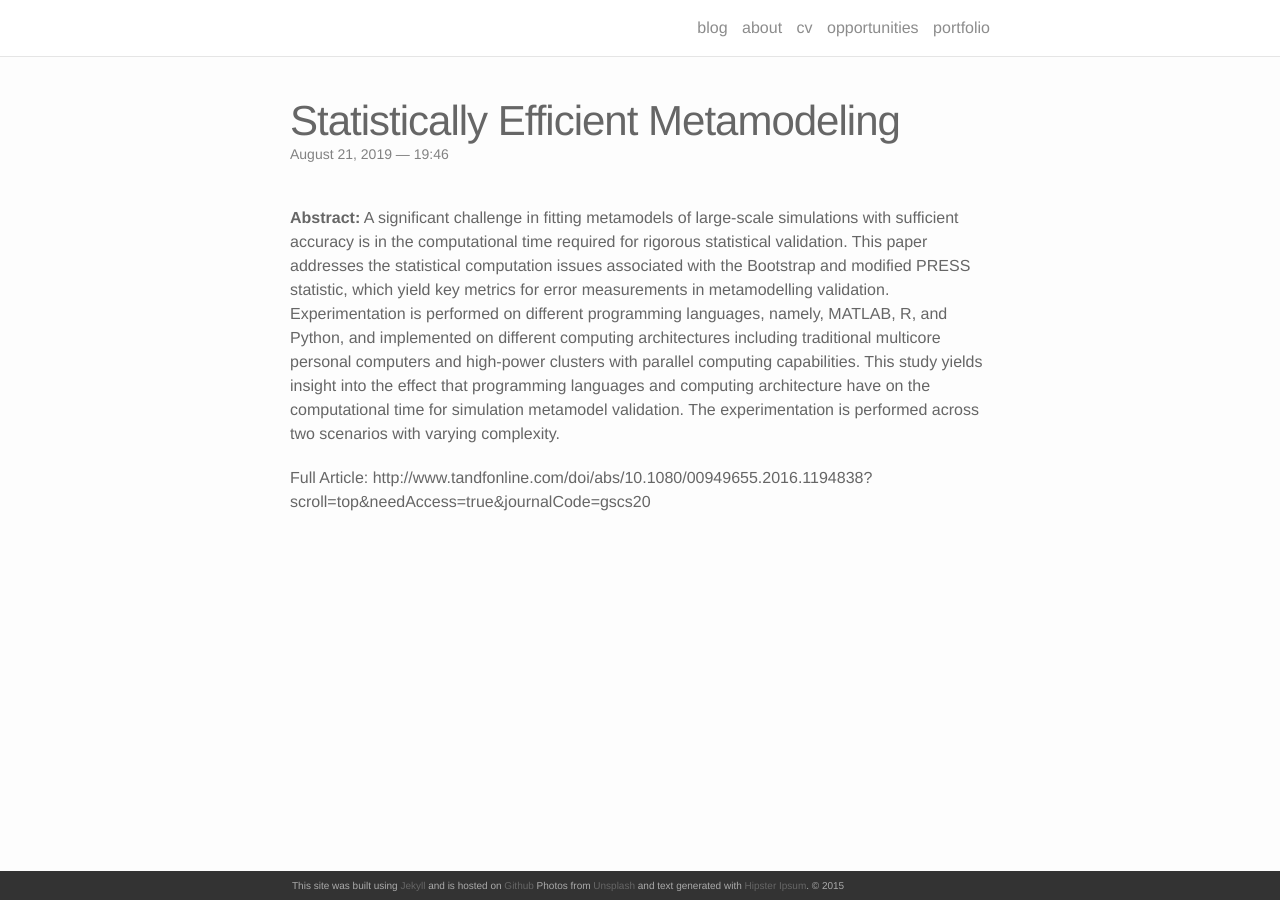
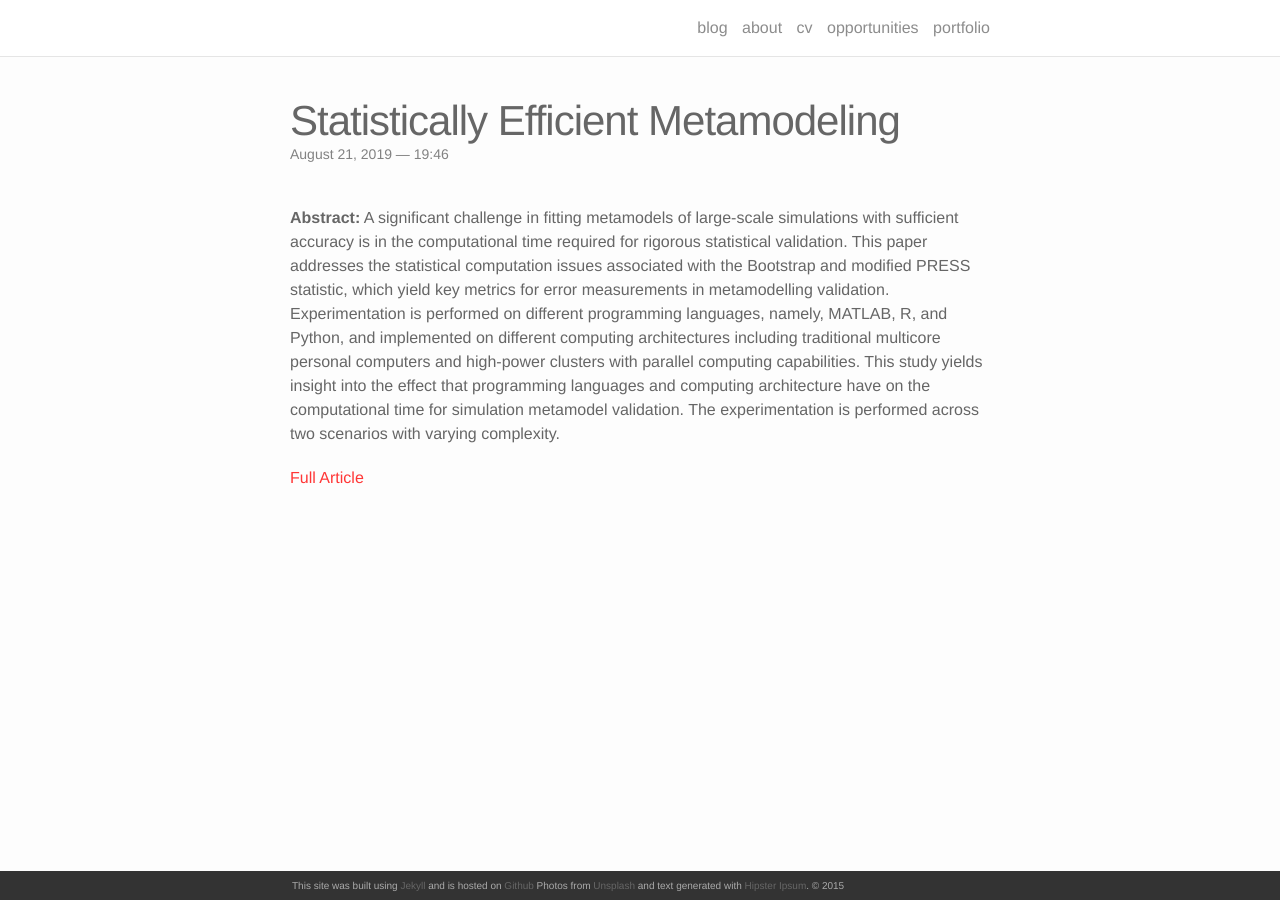
Before and after one commit to ceharvs/ceharvs.github.io, a Jekyll site: the page built from _portfolio/6_project.markdown, in a window 1280 px wide. Built offline with Jekyll 4.4.1, drawn with Linux system fonts in a browser that asks for light colours; nearby versions of some CDN libraries; some of the changed lines change nothing that is shown.

Commit message:
links in cv

```diff
--- a/_portfolio/6_project.markdown
+++ b/_portfolio/6_project.markdown
@@ -8,4 +8,4 @@ img: /img/jscs.jpg
 **Abstract:**
 A significant challenge in fitting metamodels of large-scale simulations with sufficient accuracy is in the computational time required for rigorous statistical validation. This paper addresses the statistical computation issues associated with the Bootstrap and modified PRESS statistic, which yield key metrics for error measurements in metamodelling validation. Experimentation is performed on different programming languages, namely, MATLAB, R, and Python, and implemented on different computing architectures including traditional multicore personal computers and high-power clusters with parallel computing capabilities. This study yields insight into the effect that programming languages and computing architecture have on the computational time for simulation metamodel validation. The experimentation is performed across two scenarios with varying complexity.
 
-Full Article: http://www.tandfonline.com/doi/abs/10.1080/00949655.2016.1194838?scroll=top&needAccess=true&journalCode=gscs20
+[Full Article](http://www.tandfonline.com/doi/abs/10.1080/00949655.2016.1194838?scroll=top&needAccess=true&journalCode=gscs20)
--- a/cv.md
+++ b/cv.md
@@ -120,9 +120,9 @@ M. Koehler, S. Michel, D. Slater, **C. Harvey**, A. Andrei, and K. Comer, “Inv
 
 **Papers**
 
-**C. Harvey** and R. S. Weigel, “Transplant2Mongo: Python Scripts that Insert Organ Procurement and Transplantation Network (OPTN) Data in MongoDB,” Journal of Open Research Software, vol. 7, no. 1, p. 5, 2019. [Online]. Available: http://doi.org/10.5334/jors.229.
+[**C. Harvey** and R. S. Weigel, “Transplant2Mongo: Python Scripts that Insert Organ Procurement and Transplantation Network (OPTN) Data in MongoDB,” Journal of Open Research Software, vol. 7, no. 1, p. 5, 2019. [Online]. Available: http://doi.org/10.5334/jors.229.](http://doi.org/10.5334/jors.229)
 
-**C. Harvey**, S. Rosen, J. Ramsey, C. Saunders, and S. K. Guharay, “Computa- tionally and statistically efficient model fitting techniques,” Journal of Statistical Computation and Simulation, vol. 87, no. 1, pp. 123–137, Jan. 2017.
+[**C. Harvey**, S. Rosen, J. Ramsey, C. Saunders, and S. K. Guharay, “Computa- tionally and statistically efficient model fitting techniques,” Journal of Statistical Computation and Simulation, vol. 87, no. 1, pp. 123–137, Jan. 2017.](http://www.tandfonline.com/doi/abs/10.1080/00949655.2016.1194838?scroll=top&needAccess=true&journalCode=gscs20)
 
 **Conference Proceedings**
 
```
